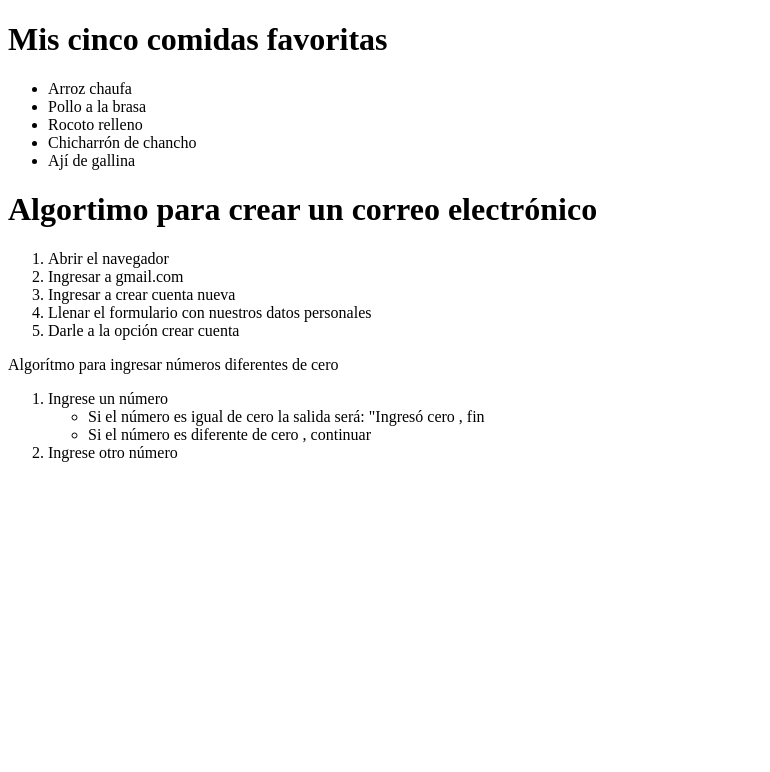
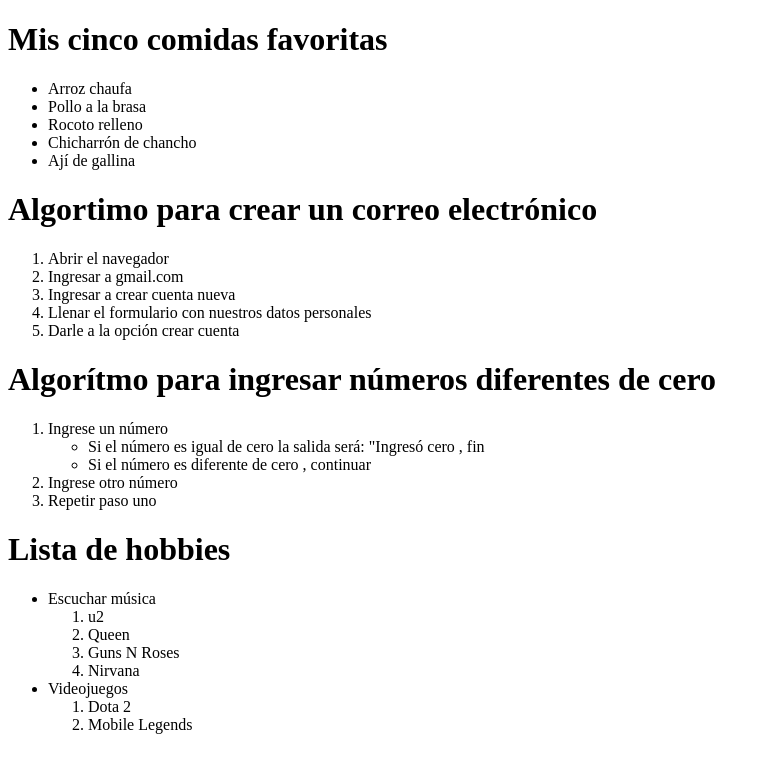
Before and after one commit to GusLinares17/laboratorio04, a plain HTML site: page index.html in a window 1280 px wide. Shown: the whole page, without its empty margins (0-770 px from the left). Drawn offline with Linux system fonts and the light colour scheme.

Commit message:
Se agregó listas anidadas

```diff
--- a/index.html
+++ b/index.html
@@ -22,7 +22,7 @@
         <li>Llenar el formulario con nuestros datos personales</li>
         <li>Darle a la opción crear cuenta</li>
     </ol>
-    <hl>Algorítmo para ingresar números diferentes de cero</hl>
+    <h1>Algorítmo para ingresar números diferentes de cero</h1>
     <ol>
         <li>Ingrese un número</li>
         <ul>
@@ -30,7 +30,23 @@
             <li>Si el número es diferente de cero , continuar</li>
         </ul>
         <li>Ingrese otro número</li>
+        <li>Repetir paso uno</li>
     </ol>
+    <h1>Lista de hobbies</h1>
+    <ul>
+        <li>Escuchar música</li>
+        <ol>
+            <li>u2</li>
+            <li>Queen</li>
+            <li>Guns N Roses</li>
+            <li>Nirvana</li>
+        </ol>
+        <li>Videojuegos</li>
+        <ol>
+            <li>Dota 2</li>
+            <li>Mobile Legends</li>
+        </ol>
+    </ul>
 
 </body>
 </html>
```
